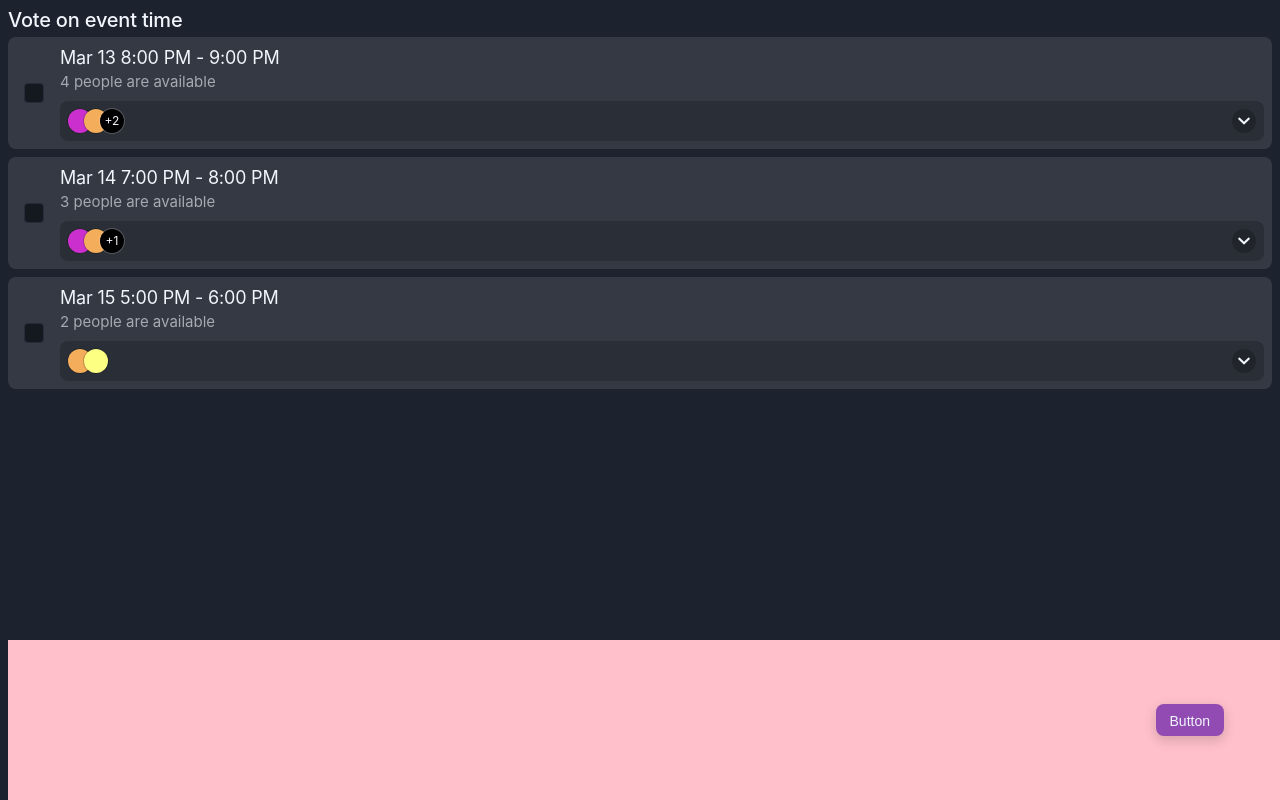
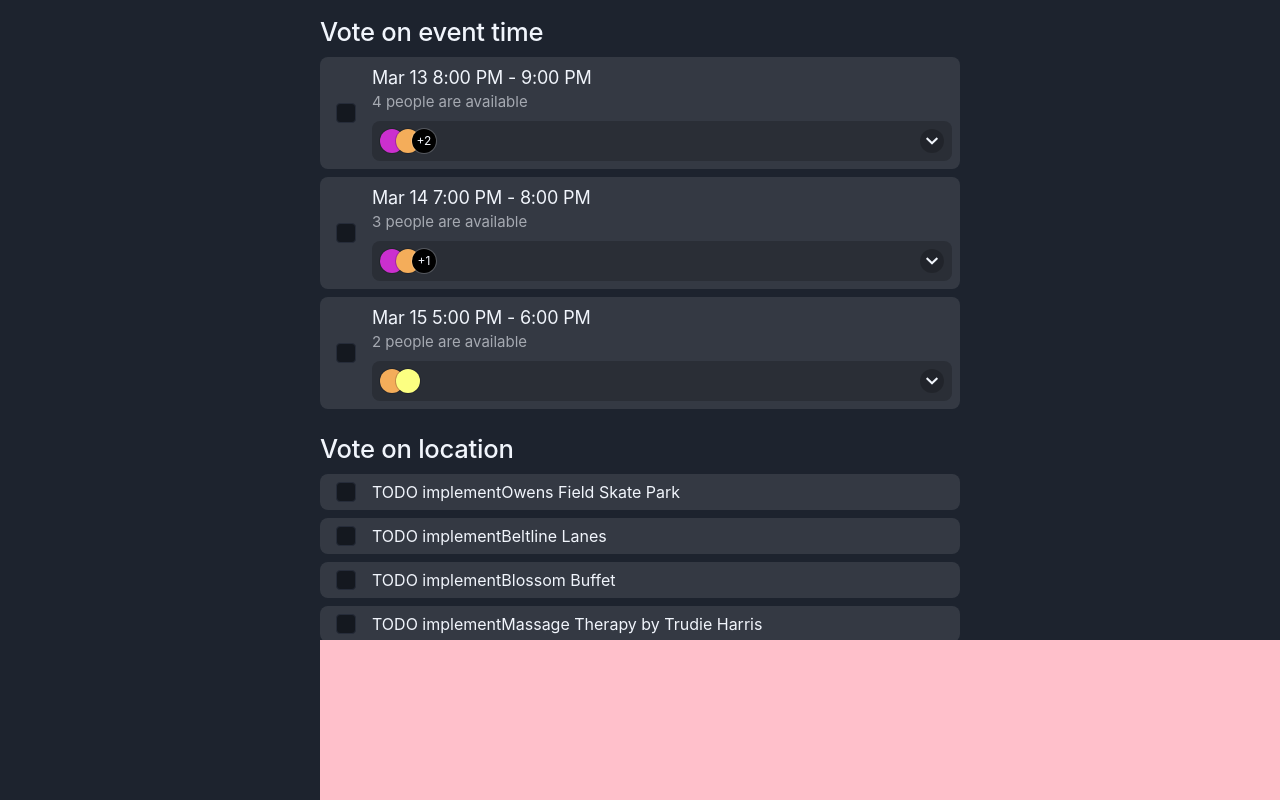
Before and after one commit to 3-brain-cells/sah-frontend, a React (Create React App) app: page /demo/voting/2 in a window 1280 px wide. Built offline with nearby package versions, Linux system fonts and the light colour scheme.

Commit message:
make some common components

```diff
--- /dev/null
+++ b/src/newcomponents/BaseVotingCard.tsx
@@ -0,0 +1,65 @@
+import React from "react";
+import styled from "@emotion/styled";
+import Checkbox from "../components/Checkbox";
+import { colors } from "../components/_lib/colors";
+import { rgba, lighten } from "polished";
+
+const Styled = {
+  BaseVotingCard: styled.div`
+    user-select: none;
+    display: flex;
+    flex-direction: row;
+    justify-content: flex-start;
+    align-items: center;
+
+    background-color: rgba(255, 255, 255, 0.1);
+    border-radius: 8px;
+    padding: 8px;
+
+    &[data-selected="true"] {
+      background-color: ${rgba(lighten(0.2, colors.secondary), 0.2)};
+    }
+  `,
+  CardCheckbox: styled.div`
+    display: flex;
+    flex-direction: column;
+    justify-content: center;
+    align-items: center;
+    padding-left: 8px;
+  `,
+  CardContents: styled.div`
+    text-align: left;
+    padding-left: 16px;
+    flex-grow: 1;
+  `,
+};
+
+export type BaseVotingCardProps = {
+  children: React.ReactNode;
+  selected: boolean;
+  onClick: () => void;
+  className?: string;
+  style?: React.CSSProperties;
+};
+
+export default function BaseVotingCard({
+  children,
+  selected,
+  onClick,
+  className,
+  style,
+}: BaseVotingCardProps) {
+  return (
+    <Styled.BaseVotingCard
+      className={className}
+      style={style}
+      onClick={onClick}
+      data-selected={selected.toString()}
+    >
+      <Styled.CardCheckbox>
+        <Checkbox selected={selected} style={{ pointerEvents: "none" }} />
+      </Styled.CardCheckbox>
+      <Styled.CardContents>{children}</Styled.CardContents>
+    </Styled.BaseVotingCard>
+  );
+}
--- /dev/null
+++ b/src/newcomponents/DemoOuter.tsx
@@ -0,0 +1,36 @@
+import React from "react";
+import styled from "@emotion/styled";
+import { colors } from "../components/_lib/colors";
+
+const Styled = {
+  DemoOuter: styled.div`
+    background-color: ${colors.background20};
+    padding: 16px 16px;
+    height: 100vh;
+    color: ${colors.foreground};
+    text-align: left;
+  `,
+  Inner: styled.div`
+    max-width: 640px;
+    width: 100%;
+    margin: 0 auto;
+  `,
+};
+
+export type DemoOuterProps = {
+  children?: React.ReactNode;
+  className?: string;
+  style?: React.CSSProperties;
+};
+
+export default function DemoOuter({
+  children,
+  style,
+  className,
+}: DemoOuterProps) {
+  return (
+    <Styled.DemoOuter className={className} style={style}>
+      <Styled.Inner>{children}</Styled.Inner>
+    </Styled.DemoOuter>
+  );
+}
--- /dev/null
+++ b/src/newcomponents/LocationVotingBlock.tsx
@@ -0,0 +1,59 @@
+import React, { useMemo, useState } from "react";
+import styled from "@emotion/styled";
+import { EventTime, Location } from "../newtypes/voting";
+import VotingBlock from "./VotingBlock";
+import LocationVotingCard from "./LocationVotingCard";
+
+const Styled = {
+  LocationVotingCard: styled(LocationVotingCard)`
+    &:not(:last-child) {
+      margin-bottom: 8px;
+    }
+  `,
+};
+
+export type LocationVotingBlockProps = {
+  data: EventTime[];
+  className?: string;
+  style?: React.CSSProperties;
+};
+
+export default function LocationVotingBlock({
+  data,
+  style,
+  className,
+}: LocationVotingBlockProps) {
+  const locations = useMemo<Location[]>(() => {
+    const locations = new Map<string, Location>();
+    for (const eventTime of data) {
+      for (const location of eventTime.bestLocations) {
+        if (!locations.has(location.name)) {
+          locations.set(location.name, location);
+        }
+      }
+    }
+    return Array.from(locations.values());
+  }, [data]);
+
+  const [votingState, setVotingState] = useState<Record<string, boolean>>({});
+
+  return (
+    <VotingBlock title="Vote on location" style={style} className={className}>
+      {locations.map((location) => {
+        return (
+          <Styled.LocationVotingCard
+            key={location.name}
+            location={location}
+            selected={votingState[location.name] ?? false}
+            onClick={() => {
+              setVotingState((prev) => ({
+                ...prev,
+                [location.name]: !prev[location.name],
+              }));
+            }}
+          />
+        );
+      })}
+    </VotingBlock>
+  );
+}
--- a/src/newcomponents/LocationVotingCard.tsx
+++ b/src/newcomponents/LocationVotingCard.tsx
@@ -1,24 +1,34 @@
 import React from "react";
 import styled from "@emotion/styled";
+import { Location } from "../newtypes/voting";
+import BaseVotingCard from "./BaseVotingCard";
 
-const Styled = {
-  LocationVotingCard: styled.div``,
-};
+const Styled = {};
 
 export type LocationVotingCardProps = {
-  children: React.ReactNode;
+  location: Location;
+  selected: boolean;
+  onClick: () => void;
   className?: string;
   style?: React.CSSProperties;
 };
 
 export default function LocationVotingCard({
+  location,
+  selected,
+  onClick,
+  className,
   style,
-  className,
-  children,
 }: LocationVotingCardProps) {
   return (
-    <Styled.LocationVotingCard className={className} style={style}>
-      {children}
-    </Styled.LocationVotingCard>
+    <BaseVotingCard
+      className={className}
+      style={style}
+      onClick={onClick}
+      selected={selected}
+    >
+      TODO implement
+      {location.name}
+    </BaseVotingCard>
   );
 }
--- /dev/null
+++ b/src/newcomponents/TimeVotingBlock.tsx
@@ -0,0 +1,57 @@
+import React, { useMemo, useState } from "react";
+import styled from "@emotion/styled";
+import { EventTime } from "../newtypes/voting";
+import VotingBlock from "./VotingBlock";
+import TimeVotingCard from "./TimeVotingCard";
+
+const Styled = {
+  TimeVotingCard: styled(TimeVotingCard)`
+    &:not(:last-child) {
+      margin-bottom: 8px;
+    }
+  `,
+};
+
+export type TimeVotingBlockProps = {
+  data: EventTime[];
+  className?: string;
+  style?: React.CSSProperties;
+};
+
+type Time = Omit<EventTime, "bestLocations">;
+
+export default function TimeVotingBlock({
+  data,
+  style,
+  className,
+}: TimeVotingBlockProps) {
+  const times = useMemo<Time[]>(
+    () => data.map(({ bestLocations, ...time }) => time),
+    [data]
+  );
+
+  const [votingState, setVotingState] = useState<Record<string, boolean>>({});
+  const makeTimeID = (time: Time): string =>
+    `${time.start.toISOString()}-${time.end.toISOString()}`;
+
+  return (
+    <VotingBlock title="Vote on event time" style={style} className={className}>
+      {times.map((time) => {
+        const id = makeTimeID(time);
+        return (
+          <Styled.TimeVotingCard
+            key={id}
+            time={time}
+            selected={votingState[id] ?? false}
+            onClick={() => {
+              setVotingState((prev) => ({
+                ...prev,
+                [id]: !prev[id],
+              }));
+            }}
+          />
+        );
+      })}
+    </VotingBlock>
+  );
+}
--- a/src/newcomponents/TimeVotingCard.tsx
+++ b/src/newcomponents/TimeVotingCard.tsx
@@ -3,38 +3,11 @@ import styled from "@emotion/styled";
 import { EventTime, Person } from "../newtypes/voting";
 import Heading from "../components/Heading";
 import BaseText from "../components/BaseText";
-import Checkbox from "../components/Checkbox";
-import {
-  FaCaretDown,
-  FaChevronCircleDown,
-  FaChevronDown,
-} from "react-icons/fa";
+import { FaChevronDown } from "react-icons/fa";
 import { colors } from "../components/_lib/colors";
+import BaseVotingCard from "./BaseVotingCard";
 
 const Styled = {
-  TimeVotingCard: styled.div`
-    user-select: none;
-    display: flex;
-    flex-direction: row;
-    justify-content: flex-start;
-    align-items: center;
-
-    background-color: rgba(255, 255, 255, 0.1);
-    border-radius: 8px;
-    padding: 8px;
-  `,
-  CardCheckbox: styled.div`
-    display: flex;
-    flex-direction: column;
-    justify-content: center;
-    align-items: center;
-    padding-left: 8px;
-  `,
-  CardContents: styled.div`
-    text-align: left;
-    padding-left: 16px;
-    flex-grow: 1;
-  `,
   AvailabilityText: styled(BaseText)`
     margin-bottom: 8px;
   `,
@@ -166,22 +139,18 @@ export default function TimeVotingCard({
       : `${time.available.length} people are available`;
 
   return (
-    <Styled.TimeVotingCard
+    <BaseVotingCard
       className={className}
       style={style}
       onClick={onClick}
+      selected={selected}
     >
-      <Styled.CardCheckbox>
-        <Checkbox selected={selected} style={{ pointerEvents: "none" }} />
-      </Styled.CardCheckbox>
-      <Styled.CardContents>
-        <Heading>
-          {dateShort} {timeStart} - {timeEnd}
-        </Heading>
-        <Styled.AvailabilityText>{availabilityText}</Styled.AvailabilityText>
-        <AvailabilityDropdown people={time.available} />
-      </Styled.CardContents>
-    </Styled.TimeVotingCard>
+      <Heading>
+        {dateShort} {timeStart} - {timeEnd}
+      </Heading>
+      <Styled.AvailabilityText>{availabilityText}</Styled.AvailabilityText>
+      <AvailabilityDropdown people={time.available} />
+    </BaseVotingCard>
   );
 }
 
--- a/src/newcomponents/VotingBlock.tsx
+++ b/src/newcomponents/VotingBlock.tsx
@@ -5,7 +5,8 @@ import PageTitle from "../components/PageTitle";
 const Styled = {
   VotingBlock: styled.div``,
   Title: styled(PageTitle)`
-    font-size: 2rem;
+    font-size: 1.6rem;
+    margin-bottom: 8px;
   `,
 };
 
--- a/src/pages/VotingDemo2.tsx
+++ b/src/pages/VotingDemo2.tsx
@@ -1,25 +1,9 @@
-import React, { useMemo, useState } from "react";
-import styled from "@emotion/styled";
-import { colors } from "../components/_lib/colors";
-import PageTitle from "../components/PageTitle";
-import { EventTime, Location } from "../newtypes/voting";
-import TimeVotingCard from "../newcomponents/TimeVotingCard";
+import React from "react";
+import { EventTime } from "../newtypes/voting";
 import DoneButton from "../newcomponents/DoneButton";
-
-const Styled = {
-  VotingDemo2: styled.div`
-    background-color: ${colors.background20};
-    padding: 4px 8px;
-    height: 100vh;
-    color: ${colors.foreground};
-    text-align: left;
-  `,
-  TimeVotingCard: styled(TimeVotingCard)`
-    &:not(:last-child) {
-      margin-bottom: 8px;
-    }
-  `,
-};
+import TimeVotingBlock from "../newcomponents/TimeVotingBlock";
+import LocationVotingBlock from "../newcomponents/LocationVotingBlock";
+import DemoOuter from "../newcomponents/DemoOuter";
 
 export type VotingDemo2Props = {
   data: EventTime[];
@@ -27,56 +11,16 @@ export type VotingDemo2Props = {
   style?: React.CSSProperties;
 };
 
-type Time = Omit<EventTime, "bestLocations">;
-
 export default function VotingDemo2({
   data,
   style,
   className,
 }: VotingDemo2Props) {
-  const times = useMemo<Time[]>(
-    () => data.map(({ bestLocations, ...time }) => time),
-    [data]
-  );
-
-  const [timesVotingState, setTimesVotingState] = useState<
-    Record<string, boolean>
-  >({});
-  const makeTimeID = (time: Time): string =>
-    `${time.start.toISOString()}-${time.end.toISOString()}`;
-
-  const locations = useMemo<Location[]>(() => {
-    const locations = new Map<string, Location>();
-    for (const eventTime of data) {
-      for (const location of eventTime.bestLocations) {
-        if (!locations.has(location.name)) {
-          locations.set(location.name, location);
-        }
-      }
-    }
-    return Array.from(locations.values());
-  }, [data]);
-
   return (
-    <Styled.VotingDemo2 className={className} style={style}>
-      <PageTitle>Vote on event time</PageTitle>
-      {times.map((time) => {
-        const id = makeTimeID(time);
-        return (
-          <Styled.TimeVotingCard
-            key={id}
-            time={time}
-            selected={timesVotingState[id] ?? false}
-            onClick={() => {
-              setTimesVotingState((prev) => ({
-                ...prev,
-                [id]: !prev[id],
-              }));
-            }}
-          />
-        );
-      })}
+    <DemoOuter className={className} style={style}>
+      <TimeVotingBlock data={data} style={{ marginBottom: 24 }} />
+      <LocationVotingBlock data={data} />
       <DoneButton />
-    </Styled.VotingDemo2>
+    </DemoOuter>
   );
 }
```
